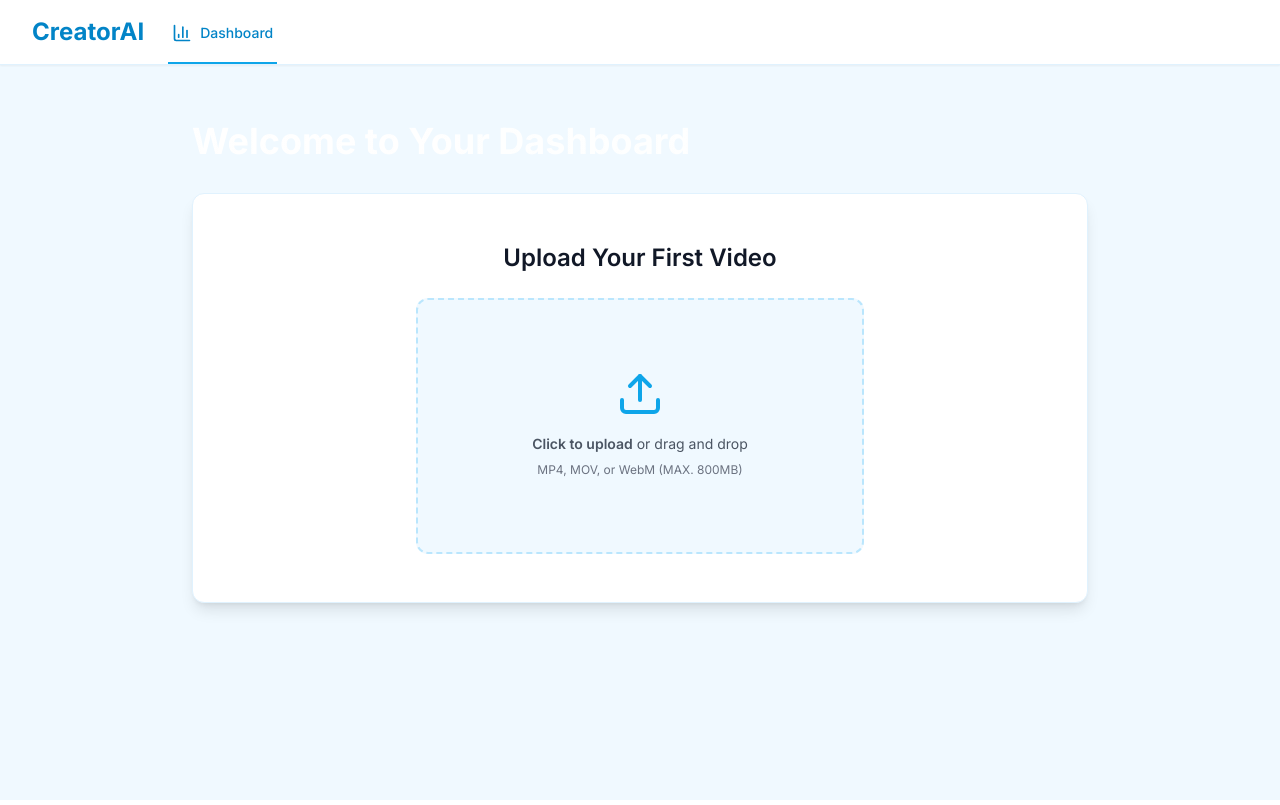
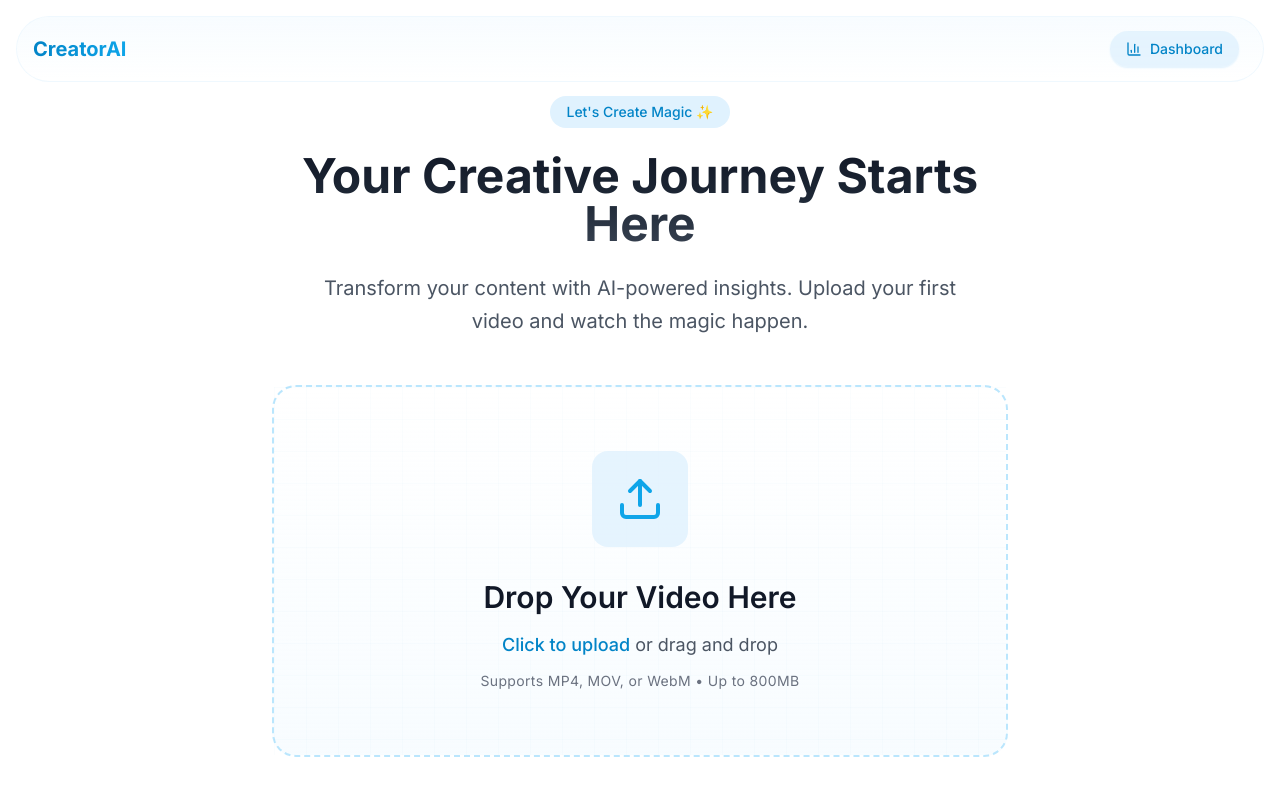
Before and after one commit to coderkai03/hacklytics, a Next.js app in the folder frontend/hacklytics/: page /dashboard in a window 1280 px wide. Built offline with nearby package versions, Linux system fonts and the light colour scheme.

Commit message:
upload component

```diff
--- a/frontend/hacklytics/app/(with-nav)/dashboard/page.tsx
+++ b/frontend/hacklytics/app/(with-nav)/dashboard/page.tsx
@@ -32,26 +32,53 @@ export default function DashboardPage() {
   }
 
   return (
-    <div className="max-w-4xl mx-auto py-8">
-      <h1 className="text-4xl font-bold mb-8 bg-gradient-to-r from-white to-white/80 bg-clip-text text-transparent">
-        Welcome to Your Dashboard
+    <div className="relative min-h-[80vh] flex items-center">
+      {/* Background effects from landing page */}
+      <div className="absolute inset-0 bg-[radial-gradient(circle_at_center,_var(--tw-gradient-stops))] from-sky-100/80 via-sky-50/50 to-white -z-10" />
+      <div className="absolute inset-0 bg-[linear-gradient(to_right,#0284c708_1px,transparent_1px),linear-gradient(to_bottom,#0284c708_1px,transparent_1px)] bg-[size:24px_24px] -z-10" />
+
+      <div className="w-full max-w-3xl mx-auto px-4">
+        <div className="text-center mb-12">
+          <div className="inline-block mb-6 px-4 py-1.5 bg-sky-100 rounded-full text-sm font-medium text-sky-600">
+            Let's Create Magic ✨
+          </div>
+          <h1 className="text-5xl font-bold mb-6 bg-gradient-to-b from-gray-900 via-gray-800 to-gray-700 bg-clip-text text-transparent">
+            Your Creative Journey Starts Here
           </h1>
-      <Card className="p-12 bg-white shadow-lg rounded-xl border border-sky-100">
-        <div className="text-center">
-          <h2 className="text-2xl font-semibold mb-6 text-gray-900">
-            Upload Your First Video
+          <p className="text-xl text-gray-600 max-w-2xl mx-auto leading-relaxed">
+            Transform your content with AI-powered insights. Upload your first
+            video and watch the magic happen.
+          </p>
+        </div>
+
+        <label className="block w-full cursor-pointer group">
+          <div className="relative p-16 rounded-3xl bg-gradient-to-b from-white/80 to-sky-50/50 border-2 border-dashed border-sky-200 hover:border-sky-400 transition-all duration-300 hover:shadow-[0_8px_30px_rgb(14_165_233_/_0.2)]">
+            <div className="absolute inset-0 bg-grid-pattern opacity-50" />
+            <div className="relative text-center">
+              <div className="mb-8 mx-auto w-24 h-24 rounded-2xl bg-sky-100/80 flex items-center justify-center group-hover:scale-110 group-hover:bg-sky-200/80 transition-all duration-500">
+                <Upload className="w-12 h-12 text-sky-500 group-hover:rotate-6 transition-transform" />
+              </div>
+              <h2 className="text-3xl font-semibold mb-4 text-gray-900">
+                Drop Your Video Here
               </h2>
-          <div className="max-w-md mx-auto">
-            <label className="flex flex-col items-center justify-center w-full h-64 border-2 border-dashed rounded-xl cursor-pointer bg-sky-50 hover:bg-sky-100/50 border-sky-200 transition-all duration-300 ease-out group">
-              <div className="flex flex-col items-center justify-center pt-5 pb-6">
-                <Upload className="w-12 h-12 mb-4 text-sky-500 group-hover:scale-110 transition-transform duration-300" />
-                <p className="mb-2 text-sm text-gray-600">
-                  <span className="font-semibold">Click to upload</span> or drag
-                  and drop
+              <p className="text-lg text-gray-600 mb-3">
+                <span className="font-medium text-sky-600">
+                  Click to upload
+                </span>{" "}
+                or drag and drop
               </p>
-                <p className="text-xs text-gray-500">
-                  MP4, MOV, or WebM (MAX. 800MB)
+              <p className="text-sm text-gray-500 tracking-wide">
+                Supports MP4, MOV, or WebM • Up to 800MB
               </p>
+              {isUploading && (
+                <div className="mt-10 flex flex-col items-center">
+                  <div className="animate-spin rounded-full h-12 w-12 border-3 border-sky-500 border-t-transparent"></div>
+                  <p className="text-base text-gray-600 mt-4">
+                    Analyzing your content...
+                  </p>
+                </div>
+              )}
+            </div>
           </div>
           <input
             type="file"
@@ -62,16 +89,6 @@ export default function DashboardPage() {
           />
         </label>
       </div>
-          {isUploading && (
-            <div className="mt-6 flex flex-col items-center">
-              <div className="animate-spin rounded-full h-10 w-10 border-3 border-sky-500 border-t-transparent"></div>
-              <p className="text-sm text-gray-600 mt-3">
-                Processing your video...
-              </p>
-            </div>
-          )}
-        </div>
-      </Card>
     </div>
   );
 }
--- a/frontend/hacklytics/app/(with-nav)/layout.tsx
+++ b/frontend/hacklytics/app/(with-nav)/layout.tsx
@@ -6,13 +6,9 @@ export default function WithNavLayout({
   children: React.ReactNode;
 }) {
   return (
-    <div className="min-h-screen bg-sky-50 text-gray-900">
+    <div className="min-h-screen bg-white text-gray-900">
       <Navigation />
-      <div className="absolute inset-0 bg-[radial-gradient(circle_at_center,_var(--tw-gradient-stops))] from-sky-200/50 via-sky-100/30 to-sky-50 -z-10" />
-      <div className="absolute inset-0 bg-[linear-gradient(to_right,#0284c720_1px,transparent_1px),linear-gradient(to_bottom,#0284c720_1px,transparent_1px)] bg-[size:24px_24px] -z-10" />
-      <main className="max-w-7xl mx-auto px-4 sm:px-6 lg:px-8 py-6 relative">
-        {children}
-      </main>
+      <main className="relative pt-24 pb-12">{children}</main>
     </div>
   );
 }
--- a/frontend/hacklytics/components/Navigation.tsx
+++ b/frontend/hacklytics/components/Navigation.tsx
@@ -2,7 +2,8 @@
 
 import Link from "next/link";
 import { usePathname } from "next/navigation";
-import { BarChart3 } from "lucide-react";
+import { BarChart3, ArrowRight } from "lucide-react";
+import { Button } from "@/components/ui/button";
 
 export default function Navigation() {
   const pathname = usePathname();
@@ -12,34 +13,64 @@ export default function Navigation() {
   ];
 
   return (
-    <nav className="bg-white border-b border-sky-100 shadow-sm">
-      <div className="max-w-7xl mx-auto px-4 sm:px-6 lg:px-8">
-        <div className="flex h-16">
-          <div className="flex">
-            <div className="flex-shrink-0 flex items-center">
-              <Link href="/" className="text-2xl font-bold text-sky-600">
+    <div className="fixed top-0 left-0 right-0 z-50 backdrop-blur-sm mt-4">
+      <div className="relative border border-sky-100/50 mx-4 rounded-full bg-white/70">
+        {/* Gradient background */}
+        <div className="absolute inset-0 bg-gradient-to-b from-sky-50/50 to-transparent rounded-full" />
+
+        <nav className="relative mx-auto">
+          <div className="max-w-7xl mx-auto px-6">
+            <div className="flex h-16 items-center justify-between">
+              {/* Logo */}
+              <Link
+                href="/"
+                className="flex items-center space-x-2 text-xl font-bold text-transparent bg-gradient-to-r from-sky-600 to-sky-500 bg-clip-text hover:opacity-80 transition-opacity -ml-2"
+              >
                 CreatorAI
               </Link>
-            </div>
-            <div className="hidden sm:ml-6 sm:flex sm:space-x-8">
+
+              {/* Navigation Items and CTA Buttons */}
+              <div className="flex items-center space-x-6">
+                <div className="hidden sm:flex sm:space-x-2">
                   {navItems.map((item) => (
                     <Link
                       key={item.href}
                       href={item.href}
-                  className={`inline-flex items-center px-1 pt-1 border-b-2 text-sm font-medium ${
+                      className={`
+                        flex items-center px-4 py-2 rounded-full text-sm font-medium transition-all duration-300
+                        ${
                           pathname === item.href
-                      ? "border-sky-500 text-sky-600"
-                      : "border-transparent text-gray-500 hover:border-gray-300 hover:text-gray-700"
-                  }`}
+                            ? "bg-sky-100/80 text-sky-600 shadow-sm shadow-sky-100"
+                            : "text-gray-600 hover:bg-sky-50/80"
+                        }
+                      `}
                     >
-                  <item.icon className="w-5 h-5 mr-2" />
+                      <item.icon className="w-4 h-4 mr-2" />
                       {item.label}
                     </Link>
                   ))}
                 </div>
+
+                {/* CTA Buttons */}
+                {pathname === "/" && (
+                  <div className="hidden sm:flex items-center space-x-3">
+                    <Button
+                      variant="outline"
+                      className="px-4 h-9 border-sky-200 hover:bg-sky-50 text-gray-600 rounded-full"
+                    >
+                      Log in
+                    </Button>
+                    <Button className="px-4 h-9 bg-sky-500 hover:bg-sky-600 text-white group rounded-full shadow-lg shadow-sky-200/50 hover:shadow-sky-300/50 transition-all duration-300">
+                      Get Started
+                      <ArrowRight className="ml-2 h-4 w-4 group-hover:translate-x-1 transition-transform" />
+                    </Button>
+                  </div>
+                )}
               </div>
             </div>
           </div>
         </nav>
+      </div>
+    </div>
   );
 }
--- a/frontend/hacklytics/components/VideoAnalysis.tsx
+++ b/frontend/hacklytics/components/VideoAnalysis.tsx
@@ -5,7 +5,7 @@ import ContentRoadmap from "@/components/ContentRoadmap";
 
 export default function VideoAnalysis() {
   return (
-    <div className="max-w-7xl mx-auto space-y-8">
+    <div className="max-w-7xl mx-auto px-8 space-y-8 mt-8">
       <div className="flex justify-between items-center">
         <h1 className="text-3xl font-bold text-gray-900">Video Analysis</h1>
         <Button
```
Lines whose indentation alone changed are shown as unchanged.
